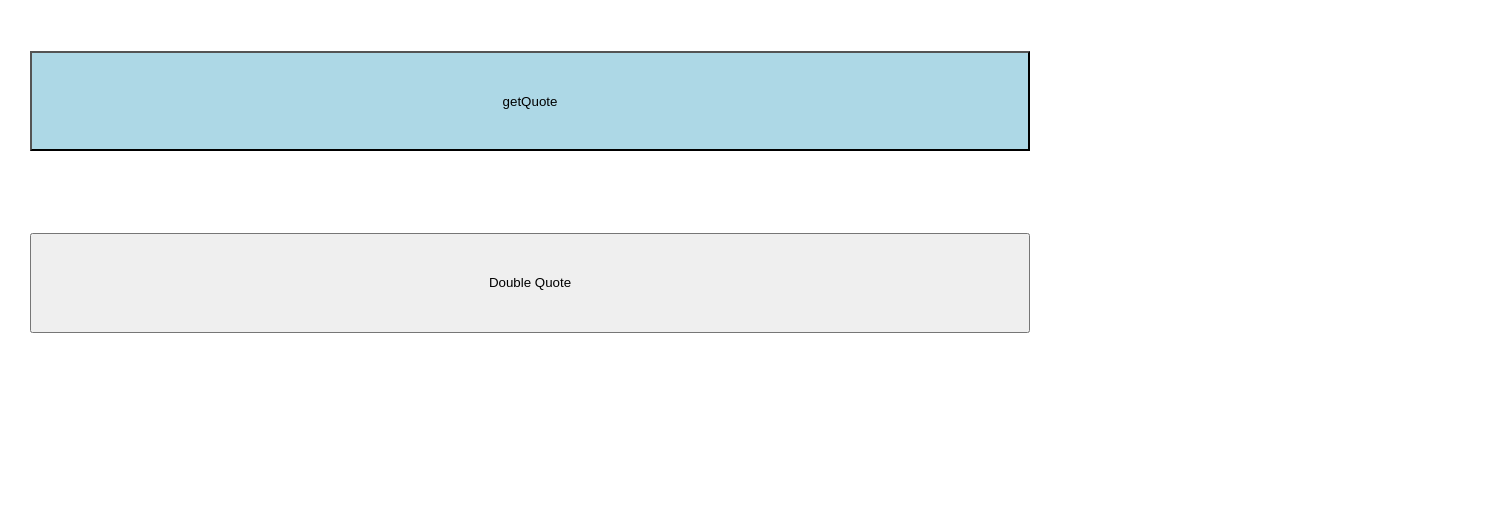
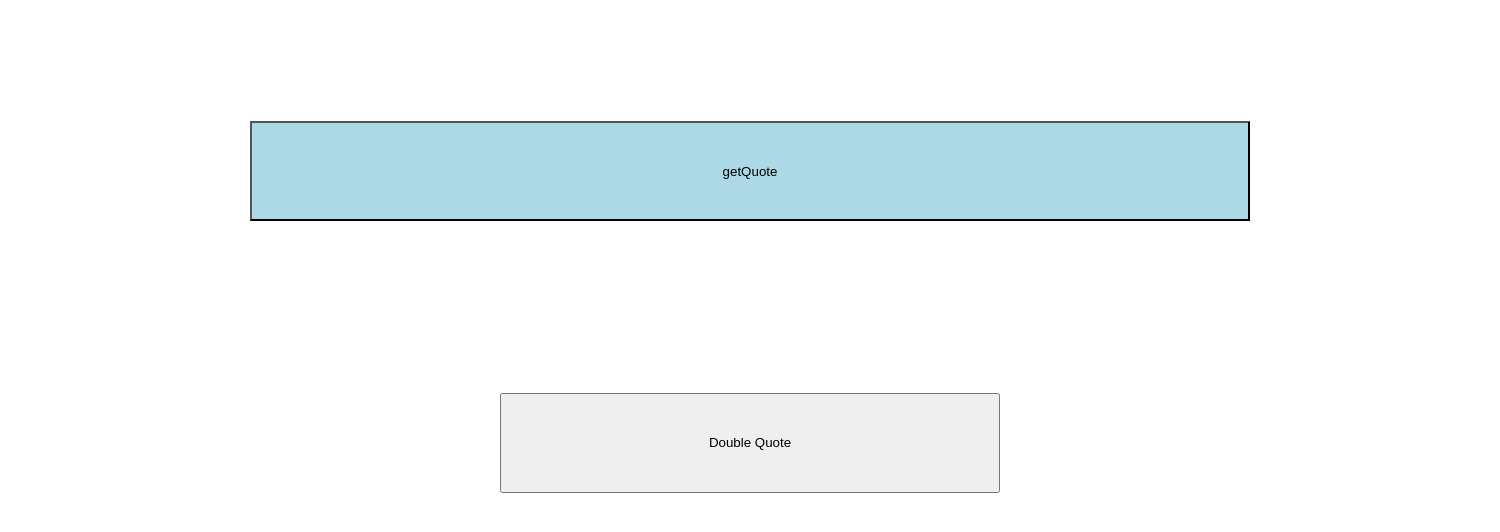
Before and after one commit to Zaheer-Ha/Api-testing, a React (Create React App) app: page / in a window 1280 px wide. Shown: the top 532 px of the page, 1500 px wide, since content can reach past the window. Built offline with nearby package versions, Linux system fonts and the light colour scheme.

Commit message:
Quote Iteration

```diff
--- a/src/App.js
+++ b/src/App.js
@@ -10,17 +10,18 @@ export default function App() {
     setAdvice(data.slip.advice);
   }
 
-  async function getChange() {
+  function getChange() {
     let newText = '';
 
     for (let i = 0; i < 10; i++) {
-      const timestamp = Date.now(); // Unique timestamp for each request
-      const res = await fetch(`https://api.adviceslip.com/advice?timestamp=${timestamp}`);
-      const data = await res.json();
-      newText += data.slip.advice + '\n';
+      setTimeout(async () => {
+        const timestamp = Date.now(); // Unique timestamp for each request
+        const res = await fetch(`https://api.adviceslip.com/advice?timestamp=${timestamp}`);
+        const data = await res.json();
+        newText += data.slip.advice + '\n';
+        setText(newText);
+      }, i * 1000); // Delay of i seconds (1000 milliseconds) before each iteration
     }
-
-    setText(newText);
   }
 
   return (
@@ -30,7 +31,7 @@ export default function App() {
       <button
         onClick={getQuote}
         style={{
-          margin: '30px',
+          margin: '100px 250px',
           height: '100px',
           width: '1000px',
           background: 'lightblue'
@@ -44,9 +45,11 @@ export default function App() {
       <button
         onClick={getChange}
         style={{
-          margin: '30px',
+          margin: '50px 500px',
+          alignleft:'300px',
+          flex: 'Auto',
           height: '100px',
-          width: '1000px',
+          width: '500px',
           background: '1d232d'
         }}
       >
```
